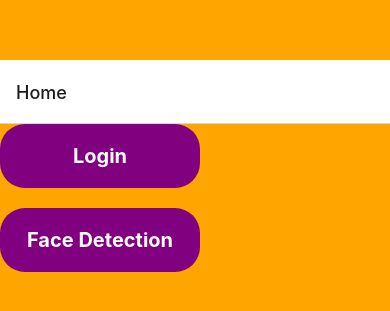
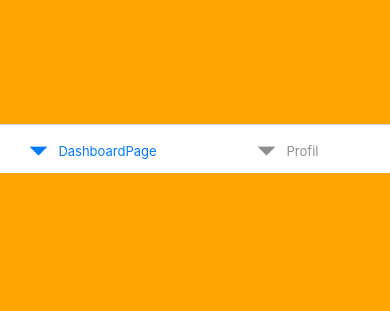
Before and after one commit to Mang-Agan/AndroidPertama, a React Native app: screen /DashboardRoute in a window 390 px wide. Shown: the part 313-624 px from the top of the page. Built offline with nearby package versions, Linux system fonts and the light colour scheme.

Commit message:
commit Navigation

```diff
--- a/package.json
+++ b/package.json
@@ -11,6 +11,8 @@
   },
   "dependencies": {
     "@react-native-firebase/app": "^16.4.0",
+    "@react-navigation/bottom-tabs": "^6.4.0",
+    "@react-navigation/material-bottom-tabs": "^6.2.4",
     "@react-navigation/native": "^6.0.13",
     "@react-navigation/native-stack": "^6.9.1",
     "@regulaforensics/react-native-face-api": "^4.1.0",
@@ -21,6 +23,7 @@
     "react-native-face-detection": "^0.1.1",
     "react-native-get-location": "^2.2.1",
     "react-native-image-picker": "^4.10.0",
+    "react-native-paper": "^4.12.5",
     "react-native-safe-area-context": "^4.4.1",
     "react-native-screens": "^3.18.2",
     "react-native-svg": "^13.4.0",
--- a/src/App.js
+++ b/src/App.js
@@ -24,9 +24,9 @@ const App = () => {
   return (
     <View>
       <ScrollView>
-        <SafeAreaView style={{ backgroundColor: 'orange', height: height + 30, width: width, flexDirection: 'row', justifyContent: 'center', alignItems: 'center' }}>
+        <View style={{ backgroundColor: 'orange', height: height + 30, width: width, flexDirection: 'row', justifyContent: 'center', alignItems: 'center' }}>
             <AbsensiApp />
-        </SafeAreaView>
+        </View>
         {/* <StylingComponent /> */}
         {/* <SimpleComponent />  */}
         {/* <FlexBox /> */}
--- /dev/null
+++ b/src/pages/AbsensiApp/DashboardRoute/index.js
@@ -0,0 +1,21 @@
+import React from "react";
+import { Text, View } from "react-native";
+import { createBottomTabNavigator } from '@react-navigation/bottom-tabs';
+import Home from "../Home";
+import ProfilPages from "../pages/Profil";
+import DashboardPage from "../pages/Dashboard";
+
+const Tab = createBottomTabNavigator();
+const DashboardRoute = ({ navigation, route }) => {
+    return (
+        <Tab.Navigator
+            screenOptions={{
+                headerShown: false
+            }}>
+            <Tab.Screen name="DashboardPage" component={DashboardPage} />
+            <Tab.Screen name="Profil" component={ProfilPages} />
+        </Tab.Navigator>
+    )
+}
+
+export default DashboardRoute;
--- a/src/pages/AbsensiApp/Home/index.js
+++ b/src/pages/AbsensiApp/Home/index.js
@@ -1,20 +1,23 @@
-import React, { useState } from "react";
-import { SafeAreaView, Text, View } from "react-native";
+import React, { useState,useRef } from "react";
+import { SafeAreaView, Text, View, Dimensions } from "react-native";
 import FaceSDK, { Enum, FaceCaptureResponse, LivenessResponse, MatchFacesResponse, MatchFacesRequest, MatchFacesImage, MatchFacesSimilarityThresholdSplit } from '@regulaforensics/react-native-face-api';
 
 const Home = ({ navigation }) => {
     const [face_detection, setFaceDetection] = useState("");
     const [image, setImage] = useState("");
+    const width = Dimensions.get("window").width;
+    const height = Dimensions.get("window").height;
 
-   const openCamera = () => {
-            FaceSDK.presentFaceCaptureActivity(result => {
-            this.setState({ image: FaceCaptureResponse.fromJson(JSON.parse(result)).image.bitmap },Enum.ImageType.LIVE);
-            }, e => console.log(e))
+
+    const openCamera = () => {
+        FaceSDK.presentFaceCaptureActivity(result => {
+            setImage({ image: FaceCaptureResponse.fromJson(JSON.parse(result)).image.bitmap },Enum.ImageType.LIVE);
+        }, e => console.log(e))
     }
 
 
     return (
-        <SafeAreaView>
+        <View style={{ backgroundColor: 'orange', height: height + 30, width: width, flexDirection: 'column', justifyContent: 'center', alignItems: 'center' }}>
             <View style={{backgroundColor:'purple', padding:20,width:200, flexDirection:"row", justifyContent:'center', alignItems:'center',borderRadius:25, marginBottom:20}}>
                     <Text style={{ fontSize: 20, color: 'white', fontWeight: 'bold' }} onPress={() => {
                     navigation.navigate('Login');
@@ -25,7 +28,7 @@ const Home = ({ navigation }) => {
                     openCamera();
                     }}>Face Detection</Text>
                 </View>
-        </SafeAreaView>
+        </View>
     )
 }
 
--- a/src/pages/AbsensiApp/Login/index.js
+++ b/src/pages/AbsensiApp/Login/index.js
@@ -1,18 +1,66 @@
 import React from "react";
-import { SafeAreaView, Text, View } from "react-native";
+import { Button,Text, TextInput, View, Dimensions, Pressable, TouchableOpacity } from "react-native";
 
 class Login extends React.Component{
     constructor(props) {
         super(props);
+        // console.log(props.navigation)
         this.state = {
+            Login: { email: '', password: '' },
+            navigation:props.navigation
+        }
+        this.checkLogin = this.checkLogin.bind(this);
+        this.handleCleared = this.handleCleared.bind(this);
+    }
 
+    checkLogin() {
+        if (this.state.Login.email == '' && this.state.Login.password == '') {
+           alert('username dan password wajib di isi')
+        } else if(this.state.Login.email == 'admin' && this.state.Login.password == 'admin'){
+            this.handleCleared();
+            this.state.navigation.navigate('DashboardRoute', { data: this.state.Login });
+        } else {
+            alert('username dan password salah');
         }
     }
 
+    handleCleared() {
+        let login = this.state.Login;
+        login.email = "";
+        login.password = "";
+        this.setState({ login });
+    }
+
     render() {
+
+        const width = Dimensions.get('window').width;
+        const height = Dimensions.get('window').height;
         return (
             <View>
-                <Text>Holla</Text>
+                <View style={{paddingLeft:30,paddingRight:30, height:height + 30, backgroundColor:'orange',justifyContent:'center'}}>
+                    <TextInput style={{ backgroundColor: '#35e865', borderRadius: 25, paddingLeft: 20, marginBottom: 20 }} value={this.state.Login.email} placeholder="Email" onChangeText={(e) => {
+                            let email = this.state.Login;
+                            email.email = e
+                            this.setState({ email });
+                    }}></TextInput>
+                    <TextInput style={{ backgroundColor: '#35e865', borderRadius: 25, paddingLeft: 20 }} placeholder="Password" value={this.state.Login.password} onChangeText={(e) => {
+                        let password = this.state.Login;
+                        password.password = e;
+                            this.setState({ password });
+                    }}></TextInput>
+
+                    <View style={{marginTop:30, flexDirection:'row'}}>
+                        <TouchableOpacity style={{ marginRight: 10, backgroundColor: '#35e865', padding: 15, width: 100, flexDirection: 'row', justifyContent: 'center', borderRadius: 25, }} onPress={() => {
+                        //    this.state.navigation.navigate('Dashboard',{data:this.state.Login})
+                            this.checkLogin();
+                        }}>
+                            <Text>Submit</Text>
+                        </TouchableOpacity>
+                        <TouchableOpacity style={{backgroundColor:'#35e865', padding:15, width:100, flexDirection:'row', justifyContent:'center', borderRadius:25,}}>
+                            <Text>SignIn</Text>
+                        </TouchableOpacity>
+                    </View>
+                </View>
             </View>
         )
     }
--- a/src/pages/AbsensiApp/index.js
+++ b/src/pages/AbsensiApp/index.js
@@ -4,14 +4,21 @@ import { createNativeStackNavigator } from '@react-navigation/native-stack';
 import { SafeAreaView, Text, View } from "react-native";
 import Home from "./Home/index";
 import Login from "./Login";
+import DashboardRoute from "./DashboardRoute";
+import DashboardPage from "./pages/Dashboard";
 
 const AbsensiApp = () => {
      const Stack = createNativeStackNavigator();
     return (
         <NavigationContainer>
-            <Stack.Navigator>
+            <Stack.Navigator initialRouteName="Home"
+            screenOptions={{
+                headerShown: false
+            }}
+            >
                 <Stack.Screen name="Home" component={Home} />
                  <Stack.Screen name="Login" component={Login} />
+                 <Stack.Screen name="DashboardRoute" component={DashboardRoute} />
             </Stack.Navigator>
         </NavigationContainer>
     )
--- /dev/null
+++ b/src/pages/AbsensiApp/pages/Dashboard/index.js
@@ -0,0 +1,12 @@
+import React from "react";
+import { Text, View } from "react-native";
+
+const DashboardPage = () => {
+    return (
+        <View>
+            <Text>Dashboard Pages</Text>
+        </View>
+    )
+}
+
+export default DashboardPage;
--- /dev/null
+++ b/src/pages/AbsensiApp/pages/Profil/index.js
@@ -0,0 +1,12 @@
+import React from "react";
+import { Text, View } from "react-native";
+
+const ProfilPages = () => {
+    return (
+        <View>
+            <Text>Profil Pages</Text>
+        </View>
+    )
+}
+
+export default ProfilPages;
```
Also changed, not shown: 2 other files (tests, documents, lock files or other folders).
